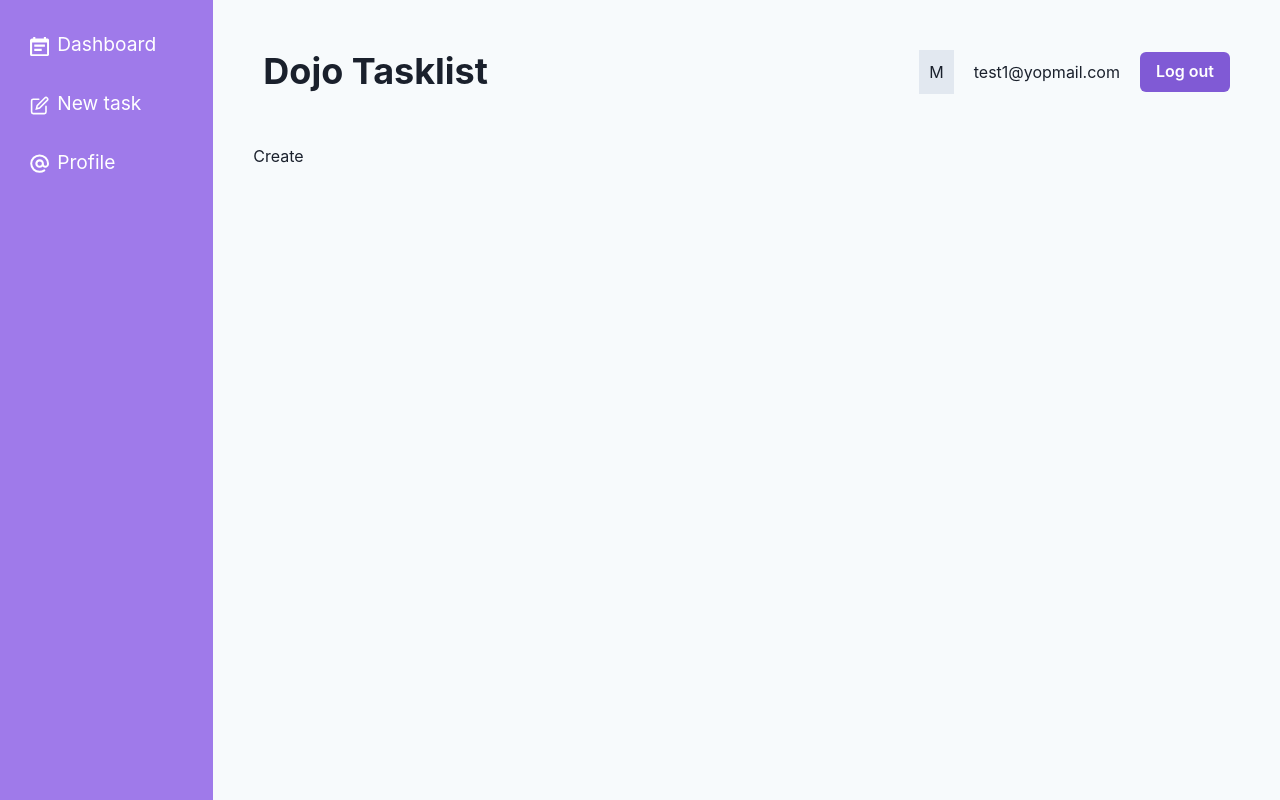
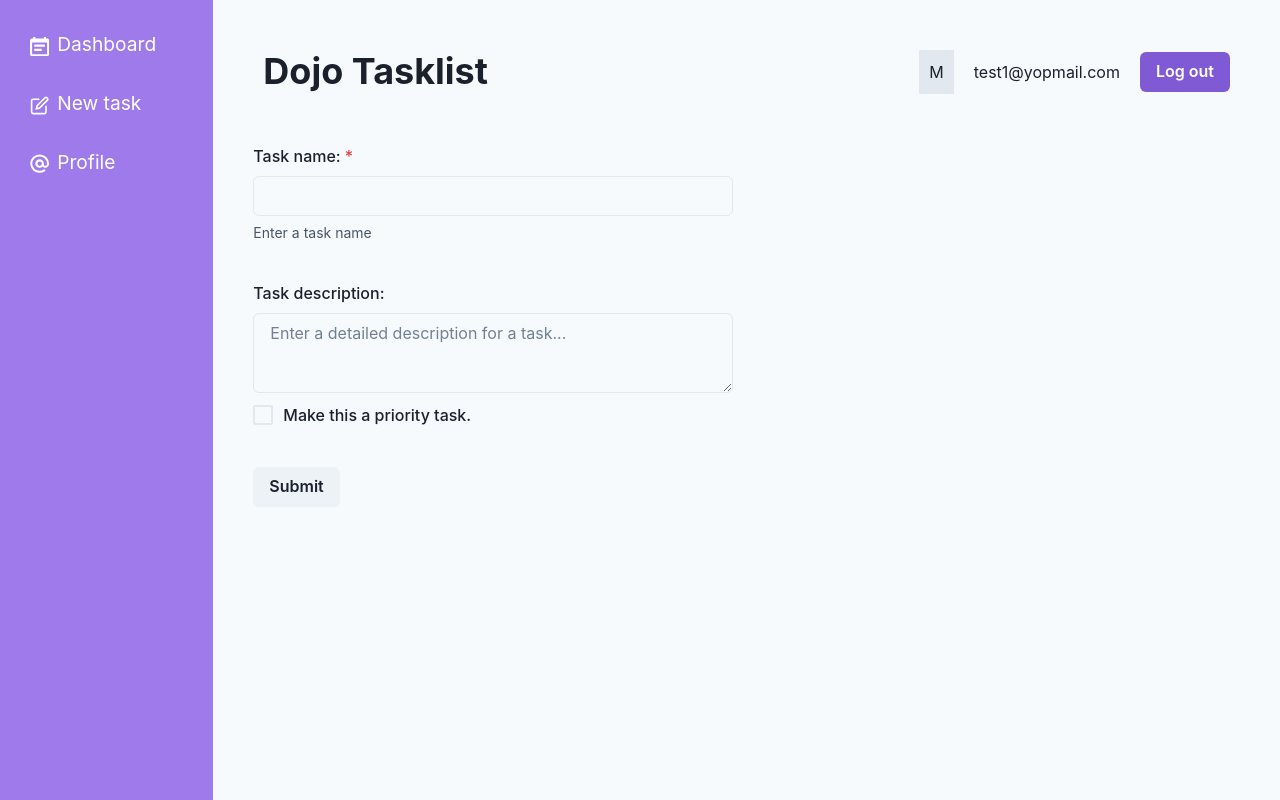
Before and after one commit to zawraz/dojo-tasklist, a React (Vite) app: page /create in a window 1280 px wide. Built offline with nearby package versions, Linux system fonts and the light colour scheme.

Commit message:
'New task' form
* +form for adding new tasks to the dashboard
* modified App routing

```diff
--- a/src/App.jsx
+++ b/src/App.jsx
@@ -8,7 +8,7 @@
 // layouts and pages
 import RootLayout from "./layouts/RootLayout"
 import Dashboard, { tasksLoader } from "./pages/Dashboard"
-import Create from "./pages/Create"
+import Create, { createAction } from "./pages/Create"
 import Profile from "./pages/Profile"
 
 // router and routes
@@ -16,7 +16,7 @@
 	createRoutesFromElements(
 		<Route path="/" element={<RootLayout />}>
 			<Route index element={<Dashboard />} loader={tasksLoader} />
-			<Route path="create" element={<Create />} />
+			<Route path="create" element={<Create />} action={createAction} />
 			<Route path="profile" element={<Profile />} />
 		</Route>
 	)
--- a/src/pages/Create.jsx
+++ b/src/pages/Create.jsx
@@ -1,5 +1,53 @@
+import {
+	Box,
+	Button,
+	Checkbox,
+	FormControl,
+	FormHelperText,
+	FormLabel,
+	Input,
+	Textarea,
+} from "@chakra-ui/react"
+import { Form, redirect } from "react-router-dom"
+
 export default function Create() {
-  return (
-    <div>Create</div>
-  )
+	return (
+		<Box maxW="480px" action="/create">
+			<Form method="post">
+				<FormControl isRequired mb="40px">
+					<FormLabel>Task name:</FormLabel>
+					<Input type="text" name="title" />
+					<FormHelperText>Enter a task name</FormHelperText>
+				</FormControl>
+				<FormControl mb="10px">
+					<FormLabel>Task description:</FormLabel>
+					<Textarea
+						placeholder="Enter a detailed description for a task..."
+						name="description"
+					/>
+				</FormControl>
+				<FormControl display="flex" alignItems="center" mb="40px">
+					<Checkbox name="isPriority" size="lg" colorScheme="purple" />
+					<FormLabel mb="0px" ml="10px">
+						Make this a priority task.
+					</FormLabel>
+				</FormControl>
+				<Button type="submit">Submit</Button>
+			</Form>
+		</Box>
+	)
 }
+
+export const createAction = async ({ request }) => {
+	const data = await request.formData()
+
+	const task = {
+		title: data.get("title"),
+		description: data.get("description"),
+		isPriority: data.get("isPriority") === "",
+	}
+
+	console.log(task)
+
+	return redirect("/")
+}
```
